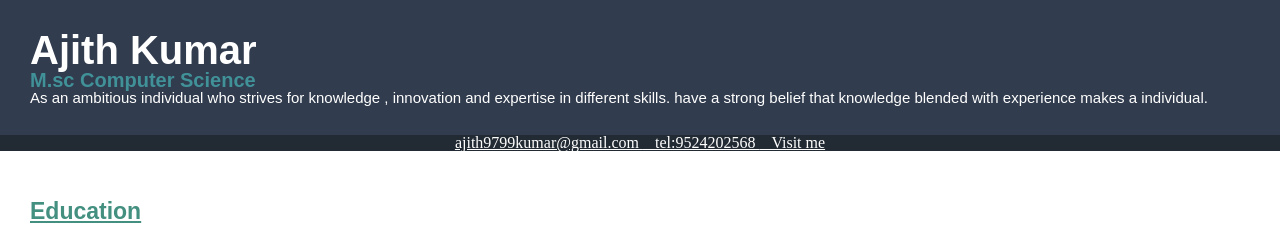
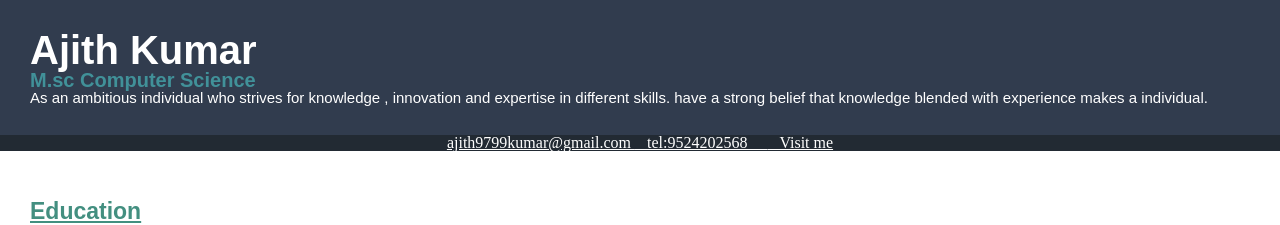
Before and after one commit to FabevyVel/fsd-03-project-1, a website: page ajithkumar/index.html in a window 1280 px wide. Shown: the top 225 px of the page. Drawn offline with Linux system fonts and the light colour scheme.

Commit message:
change contact

```diff
--- a/ajithkumar/index.html
+++ b/ajithkumar/index.html
@@ -22,12 +22,12 @@
            blended with experience makes a
             individual.</p>
         </div>
-        <div style="text-align: center;" id="contacts">
+        <div id="contacts">
            <a href ="ajith9799kumar@gmail.com"> ajith9799kumar@gmail.com  </a>
-           <a href="tel:9524202568"> &nbsp;&nbsp;&nbsp;tel:9524202568  </a>
+           <a href="tel:9524202568"> &nbsp;&nbsp;&nbsp;tel:9524202568  &nbsp;&nbsp;&nbsp; </a>
            <a href="https://www.google.com/maps/place/Viluppuram,+Tamil+Nadu/@11.9337585,79.4644889,13z/data=!3m1!4b1!4m8!1m2!10m1!1e2!3m4!1s0x3a5356c0727b6b77:0x2c8815a4b312e5f3!8m2!3d11.9401378!4d79.4861449   "target="_blank">&nbsp;&nbsp;&nbsp;Visit me</a>
 
-    </div>
+        </div>
         <div id="main-content">
             <div id="left">
                 <div class="Content-box">
```
